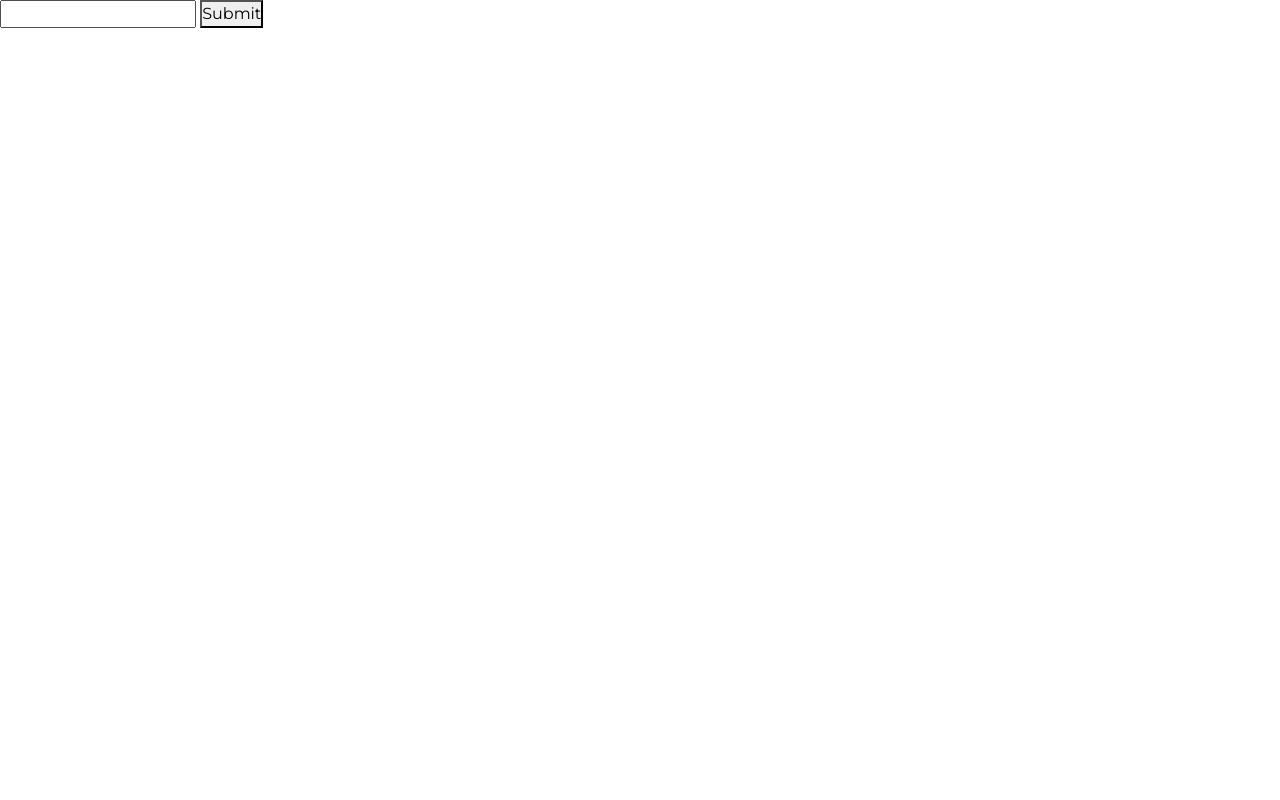
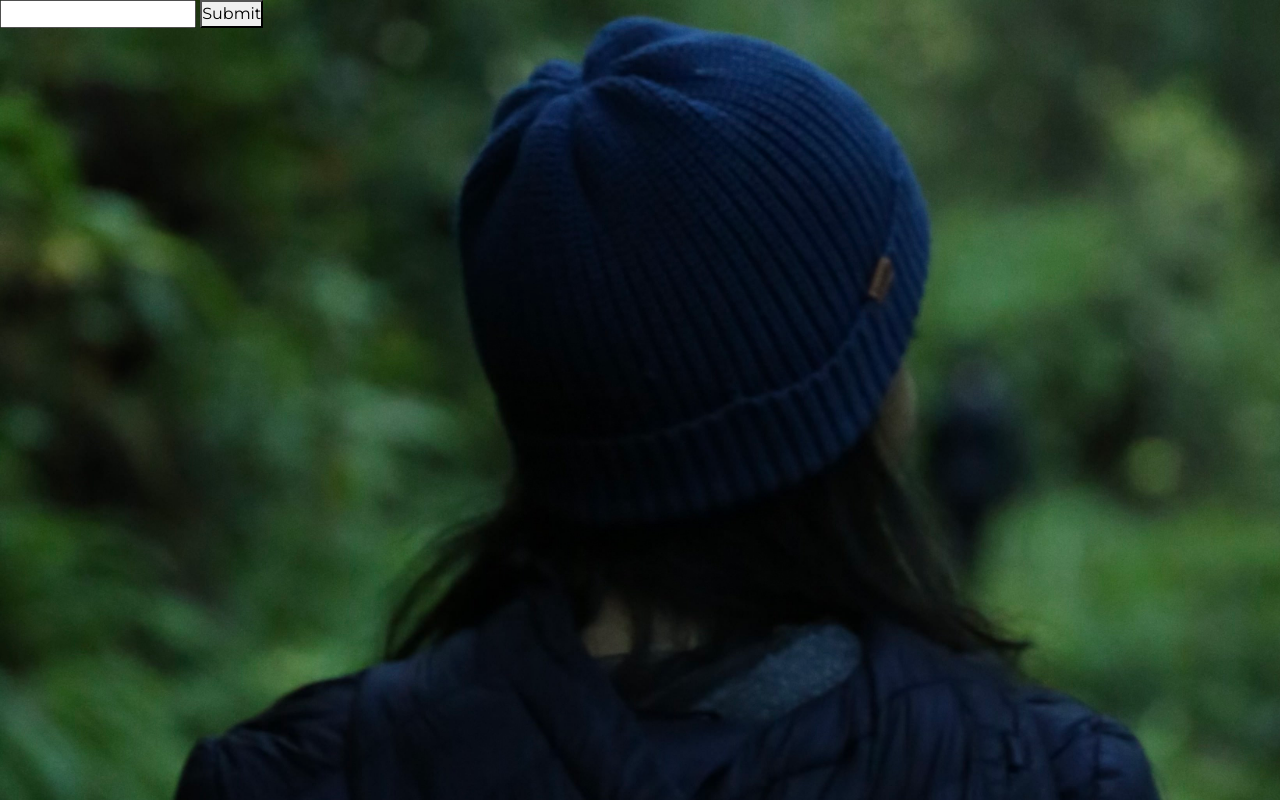
Before and after one commit to Viraj-6303/nineteen.github.io, a plain HTML site: page index.html in a window 1280 px wide. Drawn offline with nearby package versions, Linux system fonts and the light colour scheme; a web font is replaced by a local one.

Commit message:
Update happy.css

```diff
--- a/happy.css
+++ b/happy.css
@@ -11,7 +11,7 @@
 
 body {
     background-color: aliceblue;
-    background-image: url("img/Dhans.jpeg");
+    background-image: url("img/Dhans.jpg");
     background-attachment: fixed;
     background-repeat: no-repeat;
     background-size: cover;
```
